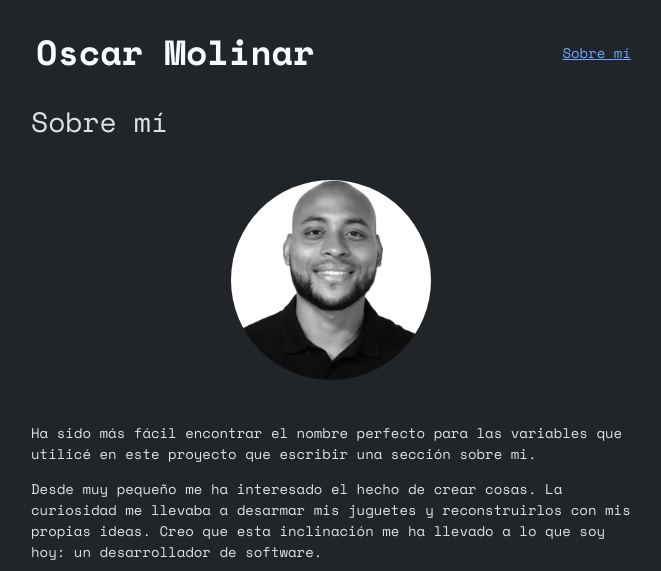
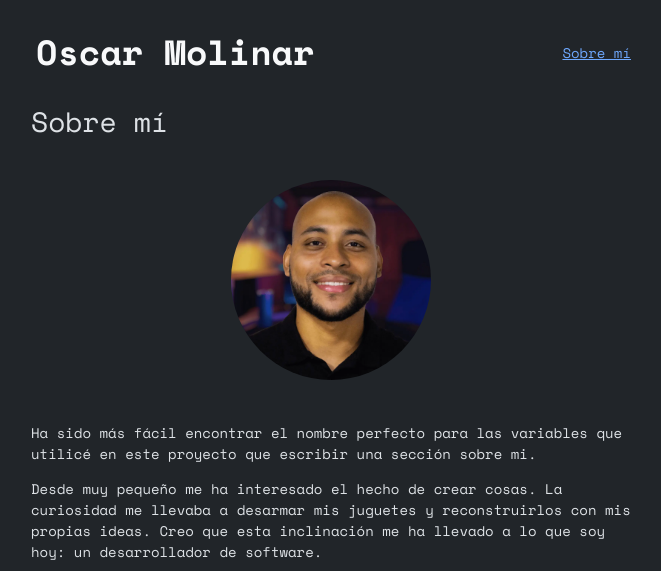
Before and after one commit to oscarenriqq/Myself, a FastAPI app: page /about in a window 1280 px wide. Shown: the top 571 px of the page, without its empty margins (309-970 px from the left). Run offline with FastAPI, Linux system fonts and the light colour scheme; some libraries are stand-ins or nearby versions.

Commit message:
Update profile picture in about.html

```diff
--- a/templates/about.html
+++ b/templates/about.html
@@ -4,7 +4,7 @@
 {% block content %}
 
     <h1 class="fs-2">Sobre mí</h1>
-    <img class="img-about rounded-circle mt-5 mx-auto d-block" src="/static/square-om.webp" alt="Foto de perfil de Oscar Molinar">
+    <img class="img-about rounded-circle mt-5 mx-auto d-block" src="/static/om-room-optimized.webp" width="200" height="200" alt="Foto de perfil de Oscar Molinar">
     <p class="mt-5">
         Ha sido más fácil encontrar el nombre perfecto para las variables que utilicé en este
         proyecto que escribir una sección sobre mi.
```
Also changed, not shown: static/om-room-optimized.webp (added).
